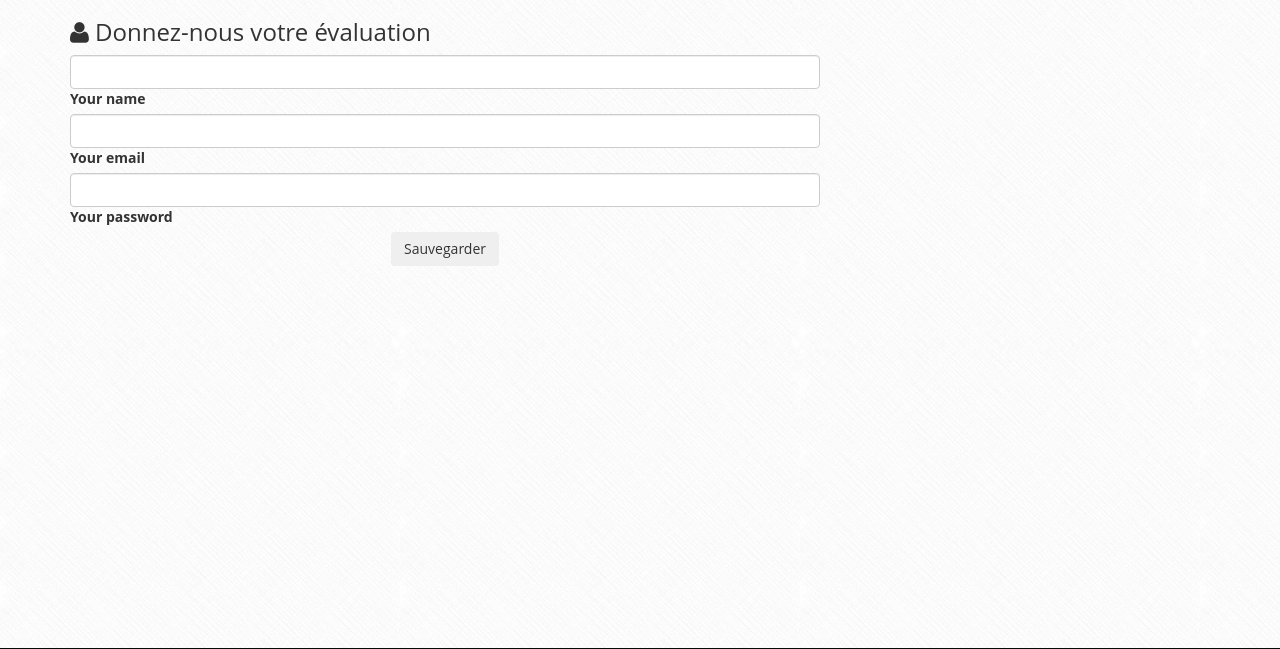
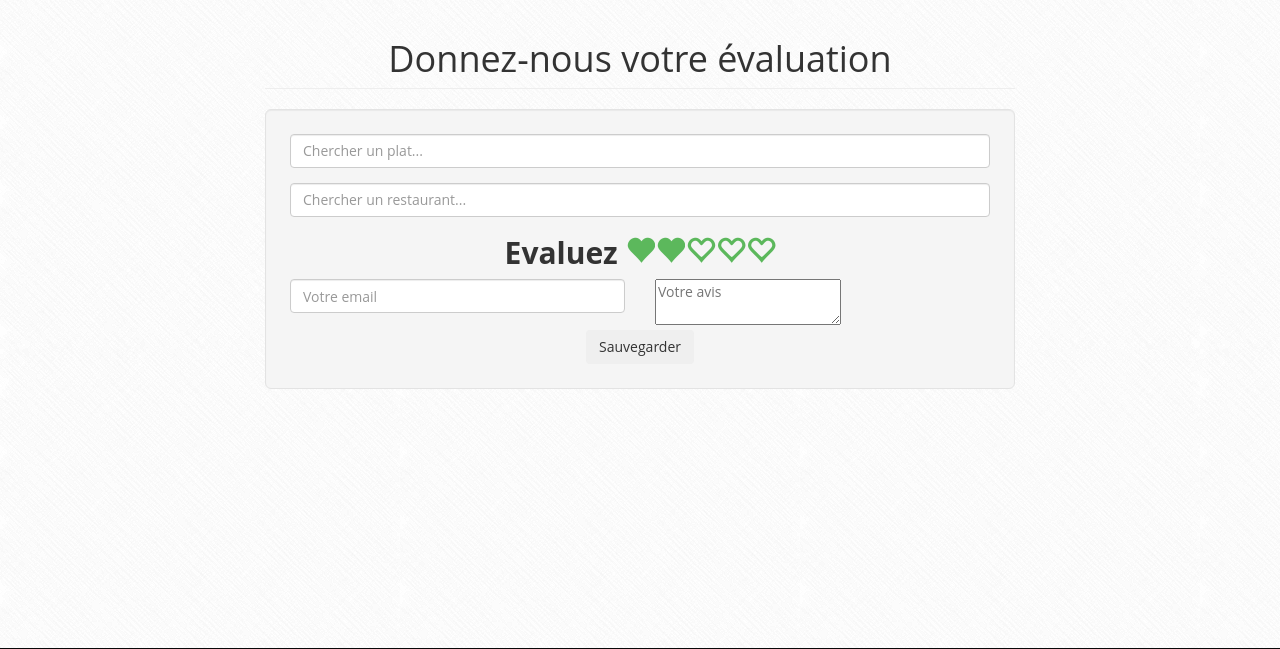
Before and after one commit to rmedard/egourmet, a Laravel app: page / in a window 1280 px wide. Shown: the part 51-700 px from the top of the page. Run offline with Laravel 8, Linux system fonts and the light colour scheme; settings files or empty folders that the repository lacks are supplied; parts of the project's set-up code (start-up, migrations or seed data) failed here and were passed over; some libraries are stand-ins or nearby versions.

Commit message:
homeform

```diff
--- a/resources/views/homeform.blade.php
+++ b/resources/views/homeform.blade.php
@@ -2,40 +2,43 @@
 @section('content')
 <div class="container">
     <div class="row">
-        <div class="col-md-offset-2"></div>
-        <div class="col-md-8">
-            <!--Form with header-->
-            <div class="card">
-                <div class="card-block">
-
+        <div class="col-md-offset-2 col-md-8">
             <!--Header-->
-                    <div class="form-header blue-gradient">
-                        <h3><i class="fa fa-user"></i> Donnez-nous votre évaluation</h3>
+            <h1 class="page-header text-center">Donnez-nous votre évaluation</h1>
+            <div class="well well-lg">
+                {!! Form::open(['route' => 'restos.store', 'files' => true, 'id' => 'resto-form-id']) !!}
+                <div class="md-form form-group" id="search-dish-group" style="width: 100%">
+                    <input type="text" id="search-dish" class="form-control validate" name="searchdish" placeholder="Chercher un plat...">
+                    <input type="hidden" id="selected-dish" name="selecteddish">
                 </div>
 
-                    <!--Body-->
-                    <div class="md-form">
-                        <input type="text" id="form3" class="form-control">
-                        <label for="form3">Your name</label>
+                <div class="md-form form-group" id="search-resto-group" style="width: 100%">
+                    <input type="text" id="search-resto" class="form-control validate" name="searchresto" placeholder="Chercher un restaurant...">
+                    <input type="hidden" id="selected-resto" name="selectedresto">
                 </div>
-                    <div class="md-form">
-                        <input type="text" id="form2" class="form-control">
-                        <label for="form2">Your email</label>
+
+                <div class="md-form rate-input" style="font-size: 30px">
+                    <label style="vertical-align: middle" for="temp-rating">Evaluez</label>
+                    <input type="hidden" class="rating" value="2" data-fractions="2" name="rating-value" id="temp-rating"/>
                 </div>
 
                 <div class="md-form">
-                        <input type="password" id="form4" class="form-control">
-                        <label for="form4">Your password</label>
+                    <div class="row">
+                        <div class="col-md-6">
+                            <input type="text" id="temp-email" class="form-control" placeholder="Votre email">
+                        </div>
+                        <div class="col-md-6">
+                            <textarea type="text" class="md-textarea rating-comment-input" name="rating-comment" placeholder="Votre avis"></textarea>
+                        </div>
+                    </div>
+
                 </div>
 
                 <div class="text-xs-center">
                     <button class="btn btn-indigo">Sauvegarder</button>
                 </div>
-
+                {!! Form::close() !!}
             </div>
-            </div>
-            {!! Form::open() !!}
-            <!--/Form with header-->
         </div>
     </div>
 </div>
```
Lines whose indentation alone changed are shown as unchanged.
